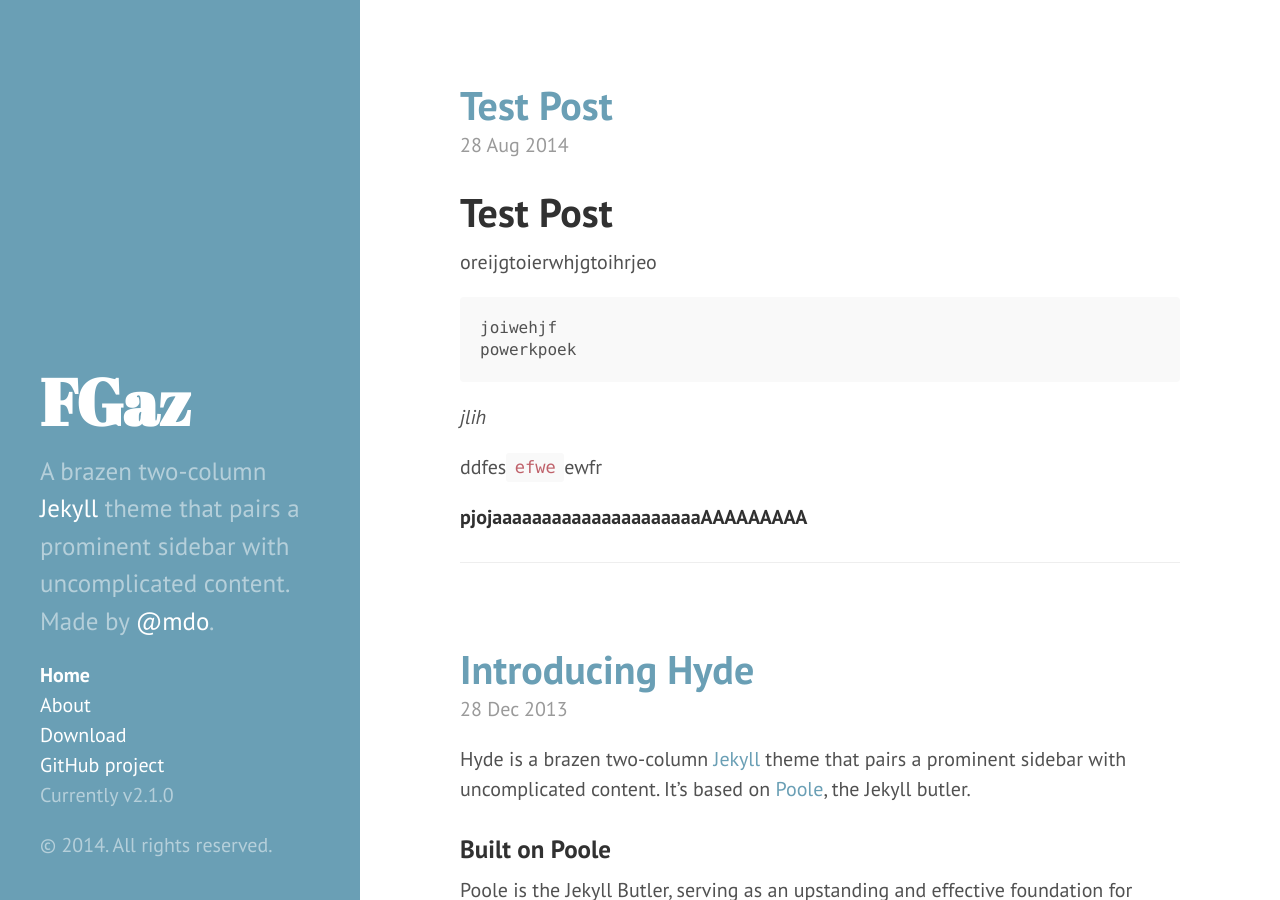
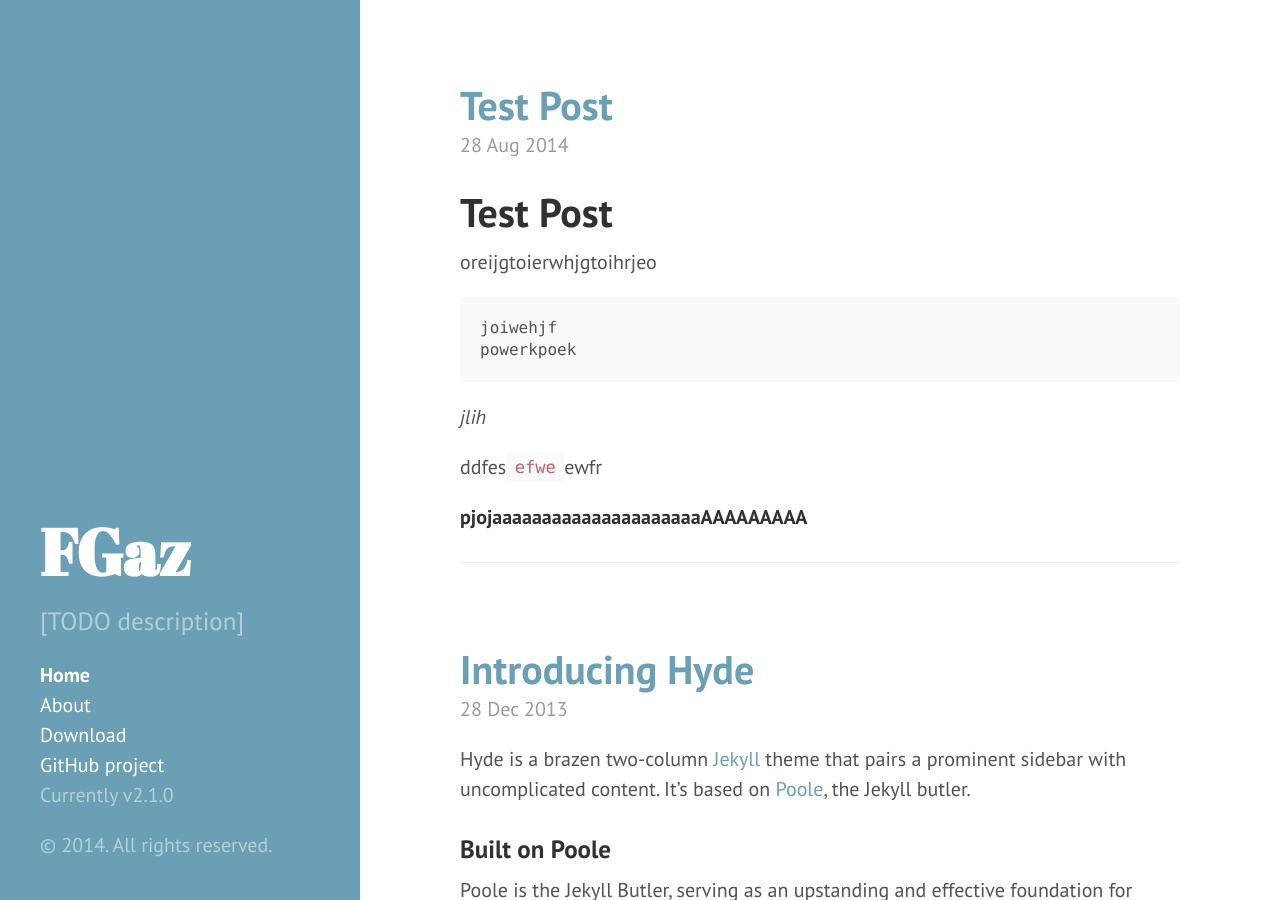
Before and after one commit to fgaz/fgaz.github.io, a Jekyll site: the page built from index.html, in a window 1280 px wide and 900 px high. Built offline with Jekyll 4.4.1, drawn with Linux system fonts in a browser that asks for light colours; Markdown is read by kramdown in place of the engine named in the settings; the list of posts is cut into pages by our own code.

Commit message:
temporary readme and description

```diff
--- a/_config.yml
+++ b/_config.yml
@@ -8,13 +8,13 @@
 # Setup
 title:            FGaz
 tagline:          'FGaz blog'
-description:      'A brazen two-column <a href="http://jekyllrb.com" target="_blank">Jekyll</a> theme that pairs a prominent sidebar with uncomplicated content. Made by <a href="https://twitter.com/mdo" target="_blank">@mdo</a>.'
+description:      '[TODO description]'
 url:              http://fgaz.github.io
 baseurl:          /
 
 author:
-  name:           'Mark Otto'
-  url:            https://twitter.com/mdo
+  name:           'fgaz'
+  url:            https://fgaz.github.io
 
 paginate:         5
 
@@ -22,4 +22,4 @@
 version:          2.1.0
 
 github:
-  repo:           https://github.com/poole/hyde
+  repo:           https://github.com/fgaz/fgaz.github.io
```
Also changed, not shown: README.md.
